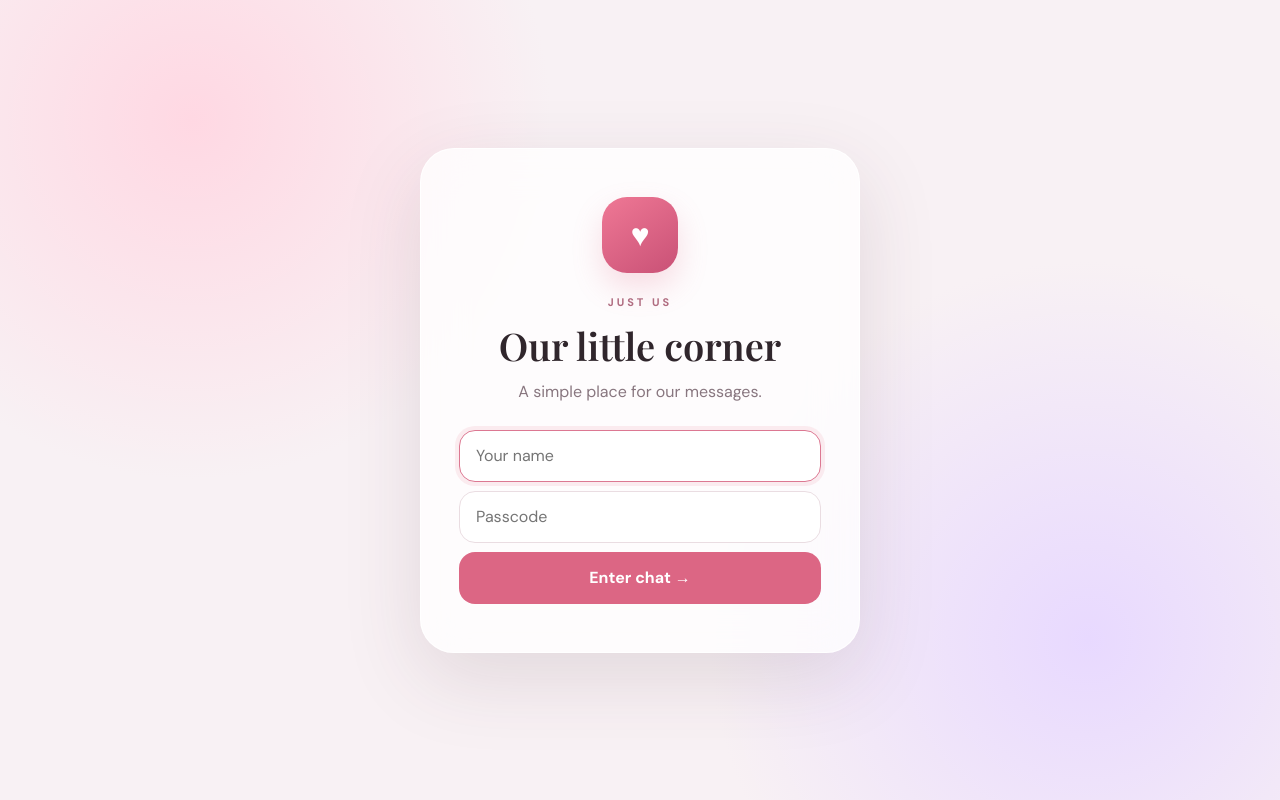
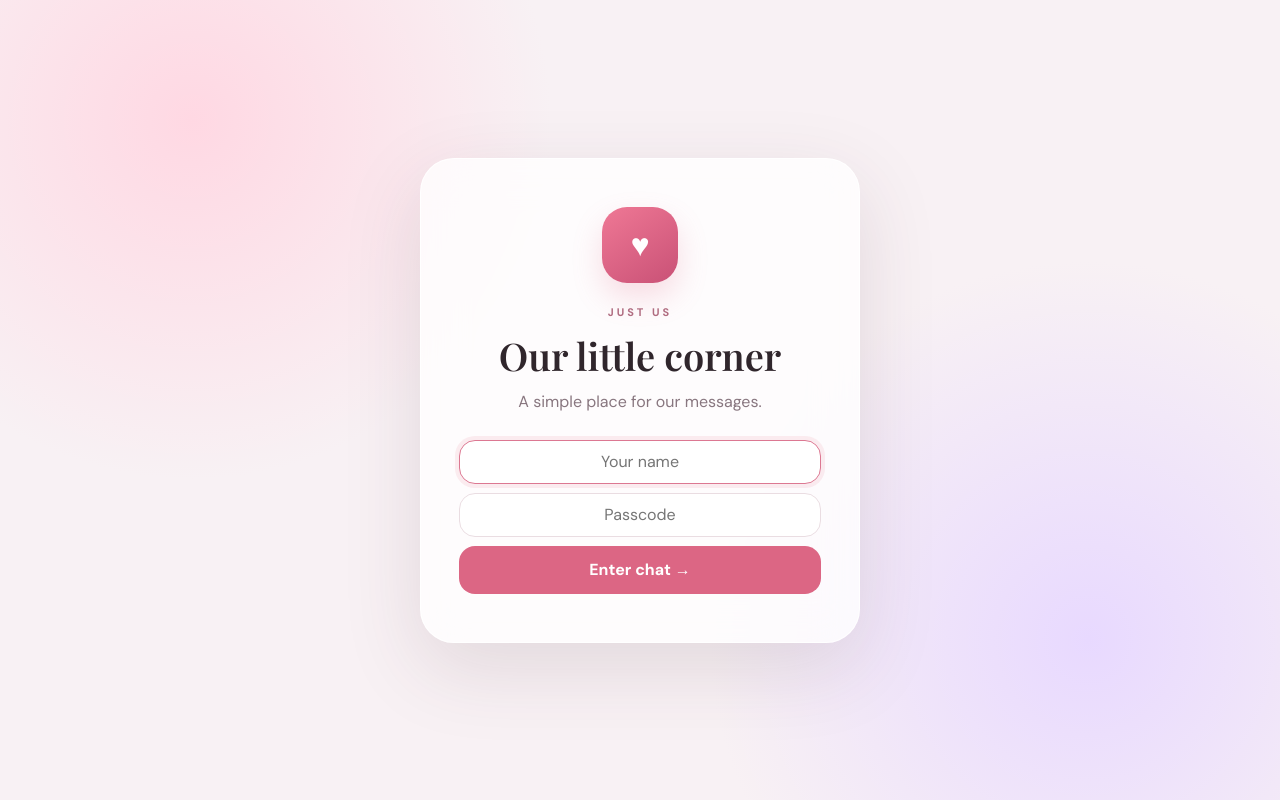
Before and after one commit to waghprashant98/couple-chat, an Angular app in the folder client/: page / in a window 1280 px wide. Built offline with nearby package versions, Linux system fonts and the light colour scheme.

Commit message:
Refine login form

```diff
--- a/client/src/styles.css
+++ b/client/src/styles.css
@@ -78,6 +78,7 @@ h1 {
   margin: 0 0 28px;
 }
 
+/* Login form */
 .welcome form {
   display: flex;
   flex-direction: column;
@@ -87,10 +88,16 @@ h1 {
 .welcome form input,
 .welcome form button {
   width: 100%;
-  min-height: 52px;
+  min-height: 44px;
+}
+
+.welcome form input {
+  padding: 10px 14px;
+  text-align: center;
 }
 
 .welcome form button {
+  min-height: 48px;
   padding: 0 19px;
 }
 
@@ -126,6 +133,13 @@ button {
 button:disabled {
   opacity: .45;
   cursor: default;
+}
+
+.login-error {
+  margin: 14px 0 0;
+  color: #c05270;
+  font-size: 12px;
+  font-weight: 600;
 }
 
 .chat {
```
